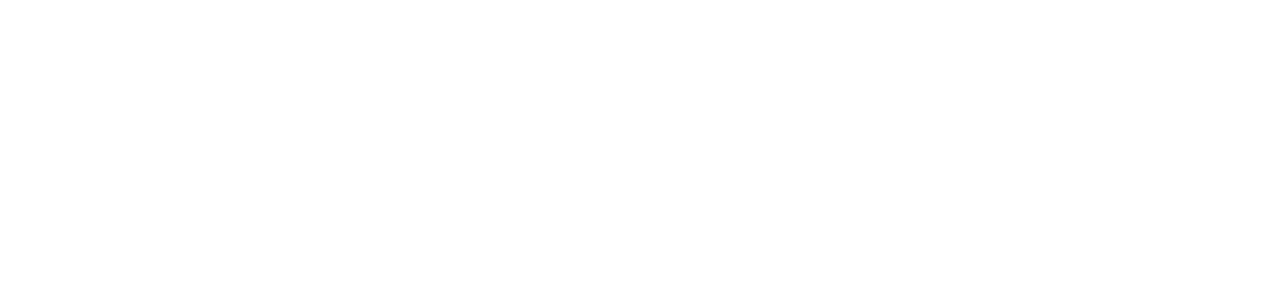
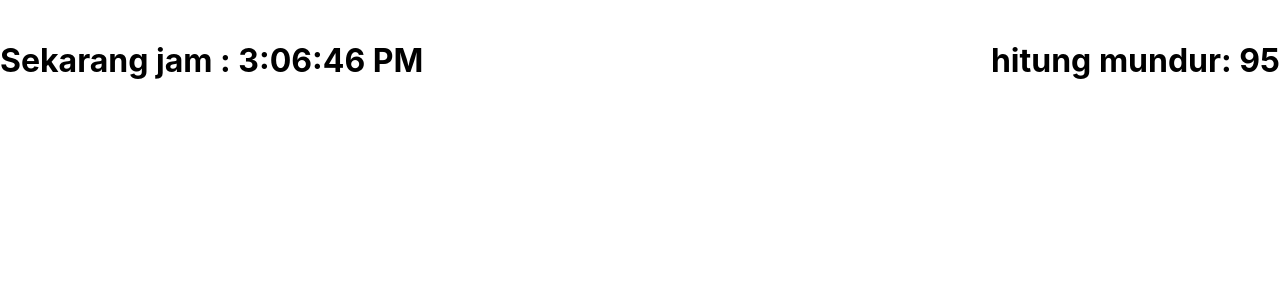
Before and after one commit to wildenali/sanbercode-reactjs-0720-week3, a React (Create React App) app: page / in a window 1280 px wide. Shown: the top 300 px of the page. Built offline with nearby package versions, Linux system fonts and the light colour scheme.

Commit message:
tugas12, membuat clock dan  countdown

```diff
--- a/src/App.js
+++ b/src/App.js
@@ -2,6 +2,7 @@
 import './App.css';
 import DaftarBuah from './tugas11/DaftarBuah';
 import Timer from './timer/Timer';
+import HitungMundur from './tugas12/HitungMundur';
 
 function App() {
   return(
@@ -10,7 +11,10 @@
       {/* <DaftarBuah /> */}
 
       {/* materi hari ke 2, timer component */}
-      <Timer />
+      {/* <Timer /> */}
+
+      {/* tugas12 */}
+      <HitungMundur />
     </div>
   )
 }
--- /dev/null
+++ b/src/tugas12/HitungMundur.js
@@ -0,0 +1,60 @@
+import React, { Component } from 'react'
+
+class HitungMundur extends Component{
+  constructor(props){
+    super(props)
+    this.state = {
+      time: 100,
+      date: new Date(),
+    }
+  }
+
+  componentDidMount(){
+    if (this.props.start !== undefined) {
+      this.setState({time: this.props.start})
+    }
+    this.timerID = setInterval(() => this.tick(), 1000);
+  }
+
+  componentDidUpdate(){
+    if (this.state.time < 0) {
+      this.componentWillUnmount()
+    }
+  }
+
+  componentWillUnmount(){
+    clearInterval(this.timerID)
+  }
+
+  tick(){
+    this.setState({
+      time: this.state.time - 1,
+      date: new Date()
+    })
+  }
+
+  render(){
+    return(
+      <>
+        {this.state.time >= 0 &&
+          <div style={{ width: "100%", margin: "0px auto", marginTop: "20px"}}>
+            <div style={{ display: "block" }}>
+              <div style={{ textAlign: "left", display: "inline-block", width: "50%"}}>
+                <h1>
+                  Sekarang jam : {this.state.date.toLocaleTimeString()}
+                </h1>
+              </div>
+              <div style={{ textAlign: "right", display: "inline-block", width: "50%"}}>
+                <h1>
+                  hitung mundur: {this.state.time}
+                </h1>
+              </div>
+            </div>
+          </div>
+        }
+      </>
+    )
+  }
+}
+
+export default HitungMundur
```
